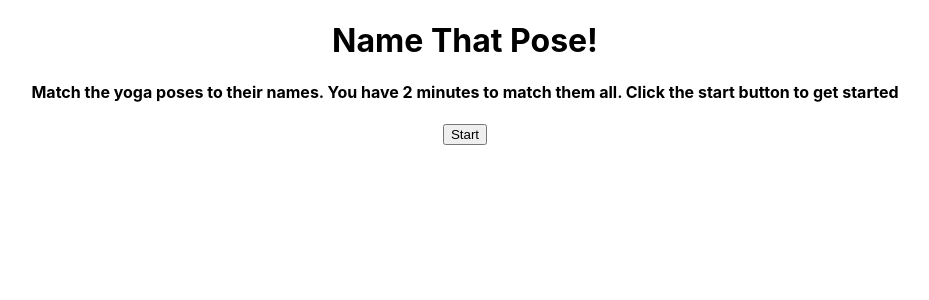
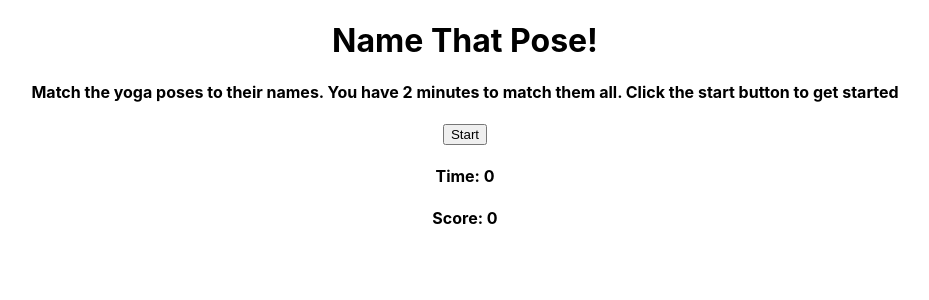
Before and after one commit to npereznyc/Yoga_Memory_Matcher, a React (Create React App) app: page / in a window 1280 px wide. Shown: the top 300 px of the page, without its empty margins (175-1104 px from the left). Built offline with nearby package versions, Linux system fonts and the light colour scheme.

Commit message:
Timer incrementing by seconds

```diff
--- a/src/components/Nav.jsx
+++ b/src/components/Nav.jsx
@@ -1,9 +1,26 @@
+import React from "react"
+import { useState } from "react"
+
 function Nav() {
+    const [seconds, setSeconds] = useState(0)
+    const [time, setTime] = useState(0)
+    const [start, setStart] = useState(false)
+
+    const startTimer = () =>{
+        setInterval(()=>{
+            setSeconds(seconds => seconds + 1)
+        }, 1000)
+
+        document.querySelector('.start-btn').setAttribute('disabled', 'true')
+    }
+
+    const currentCount = seconds
 
     return (
         <>
-        <button>Start</button>
-
+        <button className='start-btn' onClick={startTimer}>Start</button>
+        <h4>Time: <span id='counter'>{currentCount}</span></h4>
+        <h4>Score: <span>0</span></h4>
         </>
     )
 }
```
